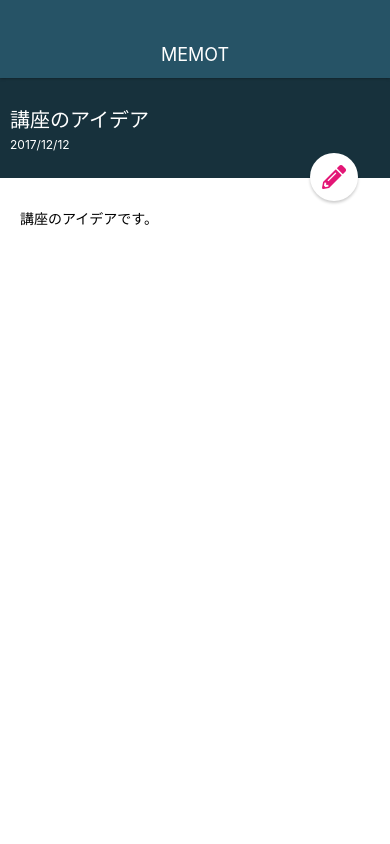
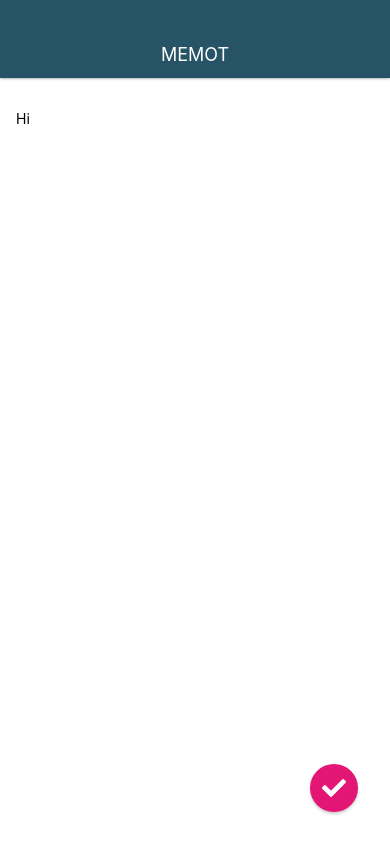
Before and after one commit to kosakatu/MemoApp, a React Native app: screen / in a window 390 px wide. Built offline with nearby package versions, Linux system fonts and the light colour scheme.

Commit message:
create MemoEditScreen

```diff
--- a/App.js
+++ b/App.js
@@ -1,14 +1,14 @@
 import React from 'react';
 import { StyleSheet, View } from 'react-native';
 import Appbar from './src/components/Appbar';
-import MemoDetailScreen from './src/screens/MemoDetailScreen';
+import MemoEditScreen from './src/screens/MemoEditScreen';
 
 
 export default function App() {
   return (
     <View style={styles.container}>
       <Appbar />
-      <MemoDetailScreen />
+      <MemoEditScreen />
     </View>
   );
 }
--- a/src/elements/CircleButton.js
+++ b/src/elements/CircleButton.js
@@ -7,6 +7,7 @@
 const CustomIcon = createIconSet({
   pencil: '\uf303',
   plus: '\uf067',
+  check: '\uf00c',
 }, 'FontAwsome');
 
 class CircleButton extends React.Component {
--- /dev/null
+++ b/src/screens/MemoEditScreen.js
@@ -0,0 +1,34 @@
+import React from 'react';
+import {
+  StyleSheet, View, TextInput,
+} from 'react-native';
+
+import CircleButton from '../elements/CircleButton';
+
+class MemoEditScreen extends React.Component {
+  render() {
+    return (
+      <View style={styles.container}>
+        <TextInput style={styles.memoEditInput} multiline value="Hi" />
+        <CircleButton name="check" />
+      </View>
+    );
+  }
+}
+
+const styles = StyleSheet.create({
+  container: {
+    flex: 1,
+    width: '100%',
+  },
+  memoEditInput: {
+    backgroundColor: '#fff',
+    flex: 1,
+    paddingTop: 32,
+    paddingLeft: 16,
+    paddingRight: 16,
+    paddingBottom: 16,
+  },
+});
+
+export default MemoEditScreen;
```
